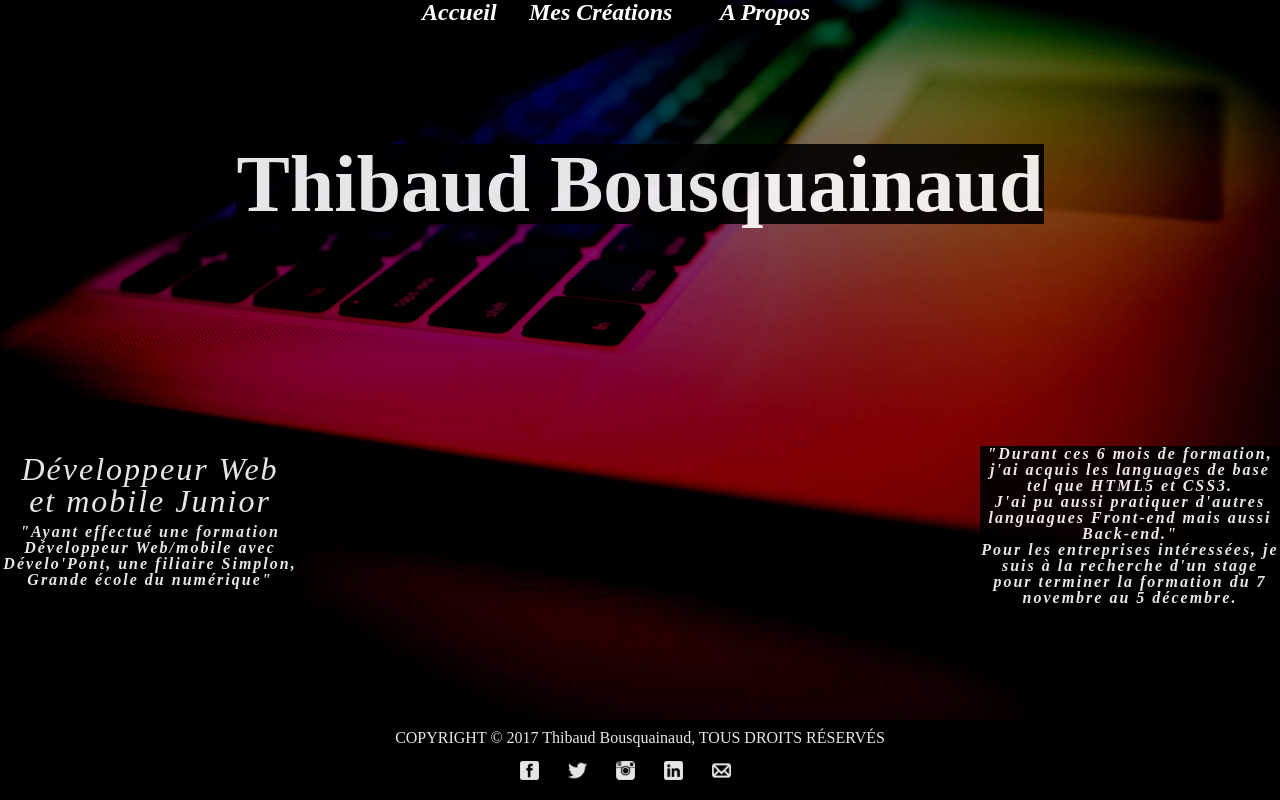
After one commit to thibaud26/portfolio, a PHP site: page /aPropos.php in a window 1280 px wide. The commit adds this page. Run offline with PHP 8.4, Linux system fonts and the light colour scheme; some libraries are stand-ins or nearby versions.

Commit message:
ajout du a propos

```diff
--- /dev/null
+++ b/aPropos.php
@@ -0,0 +1,59 @@
+<!DOCTYPE html>
+<html lang="fr">
+
+    <head>
+        <?php include ('head.html'); ?>
+        <title>PORTFOLIO Thibaud Bousquainaud</title>
+    </head>
+    <body>
+
+            <header class="header">
+
+            <h1 class="prenomAPropos">Thibaud Bousquainaud</h1>
+
+                        <nav>
+                            <?php include ('menu.html'); ?>
+                        </nav>
+
+            </header>
+
+
+
+
+
+<main class="warpper">
+
+    <div class="aPropos">
+
+        <section class="textAPropos">
+
+            <p class="devAPropos">Développeur Web et mobile Junior</p>
+            <p>"Ayant effectué une formation Développeur Web/mobile avec Dévelo'Pont,
+                une filiaire Simplon, Grande école du numérique"</p>
+
+        </section>
+
+        <section>
+
+            <!--<img class="photoAPropos" src="images/Thib2.png" alt="photo">-->
+
+        </section>
+
+        <section class="textAPropos">
+
+        <p>"Durant ces 6 mois de formation, j'ai acquis les languages de base tel que HTML5 et CSS3.</p>
+        <p>J'ai pu aussi pratiquer d'autres languagues Front-end mais aussi Back-end."</p>
+        <p>Pour les entreprises intéressées, je suis à la recherche d'un stage pour terminer la formation du 7 novembre au 5 décembre.</p>
+
+        </section>
+
+    </div>
+
+</main>
+
+        <footer>
+            <?php include ('footer.php'); ?>
+        </footer>
+
+    </body>
+</html>
--- a/css/main.css
+++ b/css/main.css
@@ -133,18 +133,18 @@ a:visited {
 
 
 a:hover {
-    color: red;
+    color: white;
 }
 s
 
 a:active {
-    color: red;
+    color: white;
 }
 
 
 a:link {
     text-decoration: none;
-    color: chartreuse;
+    color: white;
     font-size: 1.5em;
     font-style: italic;
     font-weight: 900;
@@ -175,6 +175,7 @@ a:link {
     font-size: 30px;
     margin: 3px;
     width: 50px;
+    position: fixed;
 }
 
 .asideCache {
@@ -385,18 +386,110 @@ progress::-moz-progress-bar {
 }
 
 
+/****************** A Propos *******************/
+
+
+.photoAPropos{
+    width: 20em;
+    display: flex;
+    align-self: center;
+    border: 1px solid black;
+    border-radius: 6em;
+    margin: 10px;
+    width: 12em;
+}
+
+
+.prenomAPropos {
+    font-size: 5em;
+    font-weight: 900;
+    margin: 1.5em;
+    background-color: black;
+    opacity: 0.9;
+}
+
+
+.devAPropos {
+    font-size: 2em;
+    font-weight: 300;
+    font-style: oblique;
+    margin: 7px;
+}
+
+
+.textAPropos {
+    display: flex;
+    flex-direction: column;
+    font-size: 0.5em;
+    font-style: italic;
+    font-weight: bold;
+    max-width: 300px;
+    letter-spacing: 2px;
+    background-color: black;
+    opacity: 0.9;
+}
+
+
+.aPropos {
+    display: flex;
+    justify-content: space-between;
+}
+
+
+/****************** Fin A Propos *******************/
+
+
+/******************  Contact *******************/
+
+
+
+.textContact {
+    background-color: black;
+    display: flex;
+    flex-direction: column;
+    font-size: 1em;
+    font-style: italic;
+    font-weight: bold;
+    letter-spacing: 0;
+    margin: 0 auto;
+    max-width: 1000px;
+    opacity: 0.9;
+}
+
+
+
+/******************  Fin Contact *******************/
+
 footer {
     background-color: black;
-    text-align: center;
+    bottom: 0;
+    clear: both;
     display: flex;
-    align-self: center;
-    justify-content: space-around;
-    height: 40px;
+    height: 10%;
+    left: 0;
+    line-height: 35px;
+    opacity: 0.9;
+    position: fixed;
+    right: 0;
     width: 100%;
-    position: fixed;
-    bottom: 0;
-    opacity: 0.9;
-    left: 0;
-    right: 0;
-    clear: both;
+    flex-direction: column;
 }
+
+
+footer p {
+    display: flex;
+    margin: 0 auto;
+}
+
+
+.logoFooter {
+    width: 40%;
+}
+
+
+.footerLiens {
+    display: flex;
+    flex-direction: row;
+    flex-wrap: nowrap;
+    margin: 0 auto;
+}
--- a/footer.php
+++ b/footer.php
@@ -1 +1,8 @@
 <p>COPYRIGHT © 2017 Thibaud Bousquainaud, TOUS DROITS RÉSERVÉS</p>
+<ul class="footerLiens">
+    <li><a href="https://www.facebook.com/thibaud.bousquainaud" target="_blank"><img class="logoFooter" src="images/facebook.png" alt="facebook"></a></li>
+    <li><a href="https://twitter.com/LA_BOUSQ" target="_blank"><img class="logoFooter" src="images/twitter.png" alt="twitter"></a></li>
+    <li><a href="https://www.instagram.com/la_bousq/?hl=fr" target="_blank"><img class="logoFooter" src="images/instagram.png" alt="instagram"></a></li>
+    <li><a href="https://www.linkedin.com/in/thibaud-bousquainaud-349389b1/" target="_blank"><img class="logoFooter" src="images/linkedin.png" alt="linkedin"></a></li>
+    <li><a href="mailto:tib26@hotmail.fr?Subject=Proposition%20rendez%20vous" target="_top"><img class="logoFooter" src="images/mail.png" alt="mail"></a></li>
+</ul>
--- a/index.php
+++ b/index.php
@@ -10,7 +10,10 @@
 
         <header class="header">
 
-            <h1 class="titre">Portfolio</h1>
+
+             <h1 class="titre">Sur Mon Portfolio</h1>
+            <h1 class="titre">Bienvenue</h1>
+
 
 
                         <nav>
--- a/menu.html
+++ b/menu.html
@@ -9,6 +9,5 @@
         <li><a class="hvr-buzz" href="aPropos.php">A Propos</a>
         </li>
 
-
     </ul>
 </div>
--- a/mesCreations.php
+++ b/mesCreations.php
@@ -9,7 +9,7 @@
 
             <header class="header">
 
-            <h1 class="titre">PORTFOLIO</h1>
+            <h1 class="titre">Portfolio</h1>
 
                         <nav>
                             <?php include ('menu.html'); ?>
```
Also changed, not shown: images/facebook.png (added), images/fondecran2.jpeg, images/instagram.png (added), images/linkedin.png (added), images/mail.png (added), images/twitter.png (added).
